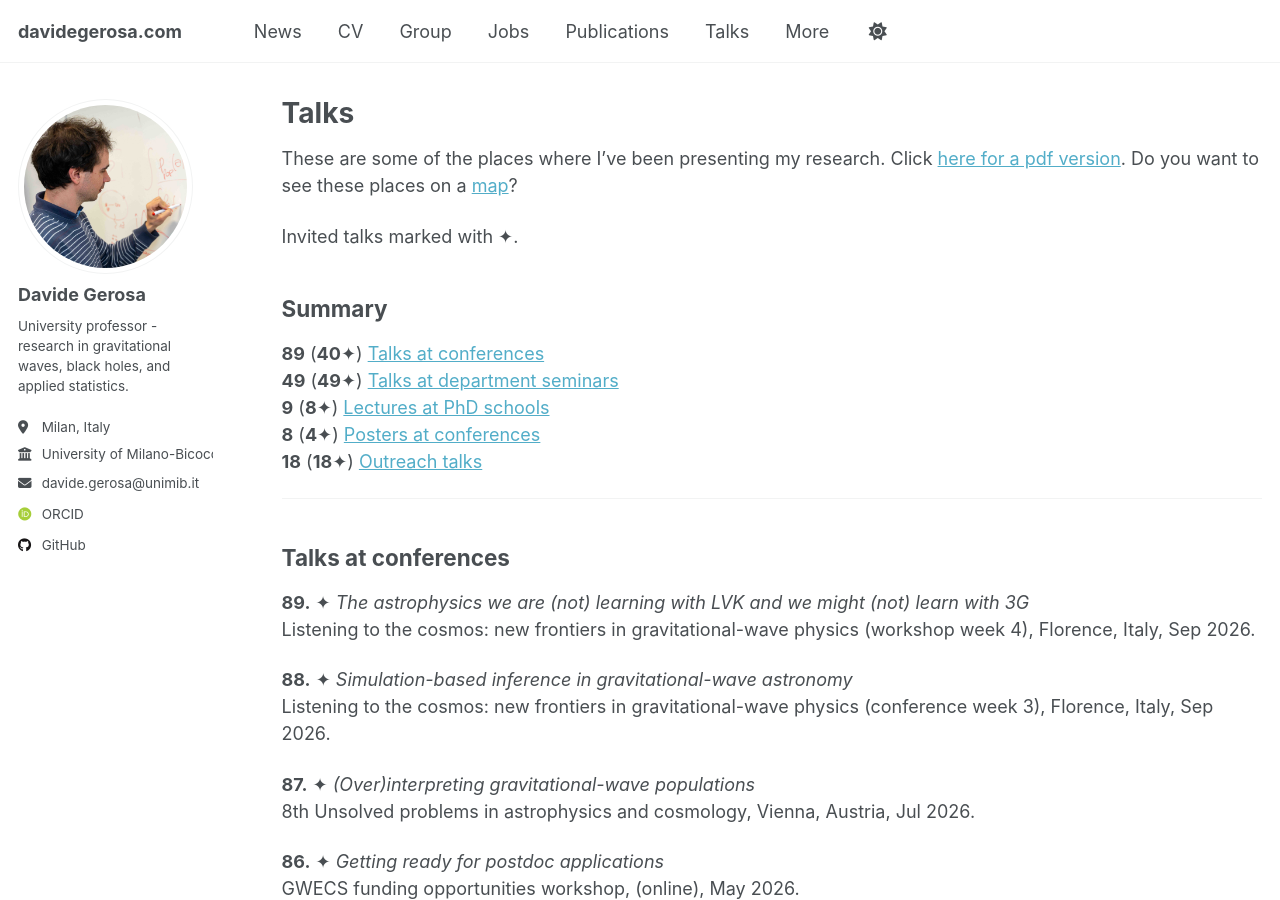
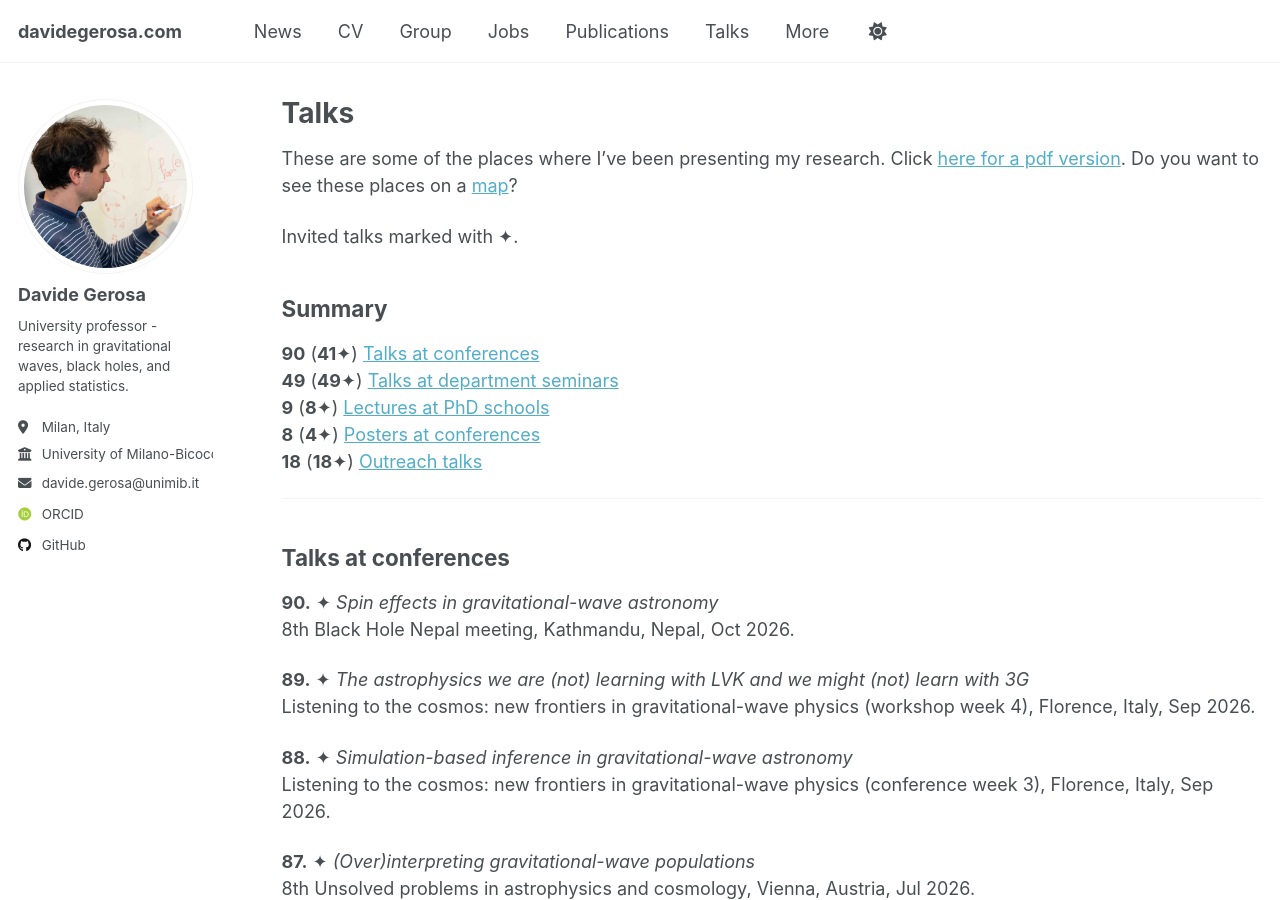
Before and after one commit to dgerosa/website, a Jekyll site: the page built from _pages/talks.md, in a window 1280 px wide and 900 px high. Built offline with Jekyll 4.4.1, drawn with Linux system fonts in a browser that asks for light colours; some web fonts are replaced; some of the changed text lies outside the part shown.

Commit message:
Website update from workflow

```diff
--- a/_pages/_talks.md
+++ b/_pages/_talks.md
@@ -1,7 +1,7 @@
 Invited talks marked with ✦.
 
 ## Summary
-**89** (**40**✦) [Talks at conferences](#talks-at-conferences) \
+**90** (**41**✦) [Talks at conferences](#talks-at-conferences) \
 **49** (**49**✦) [Talks at department seminars](#talks-at-department-seminars) \
 **9** (**8**✦) [Lectures at PhD schools](#lectures-at-phd-schools) \
 **8** (**4**✦) [Posters at conferences](#posters-at-conferences) \
@@ -10,6 +10,9 @@ Invited talks marked with ✦.
 ---
 
 ## Talks at conferences
+
+**90.** ✦ *Spin effects in gravitational-wave astronomy*  \\
+8th Black Hole Nepal meeting, Kathmandu, Nepal, Oct 2026.
 
 **89.** ✦ *The astrophysics we are (not) learning with LVK and we might (not) learn with 3G*  \\
 Listening to the cosmos: new frontiers in gravitational-wave physics (workshop week 4), Florence, Italy, Sep 2026.
```
Also changed, not shown: other parts of _pages/_talks.md (+1 -1 lines), _pages/_citations.md (+1 -1 lines), _pages/_group.md (+1 -1 lines), _pages/_publications.md (+1 -1 lines).
